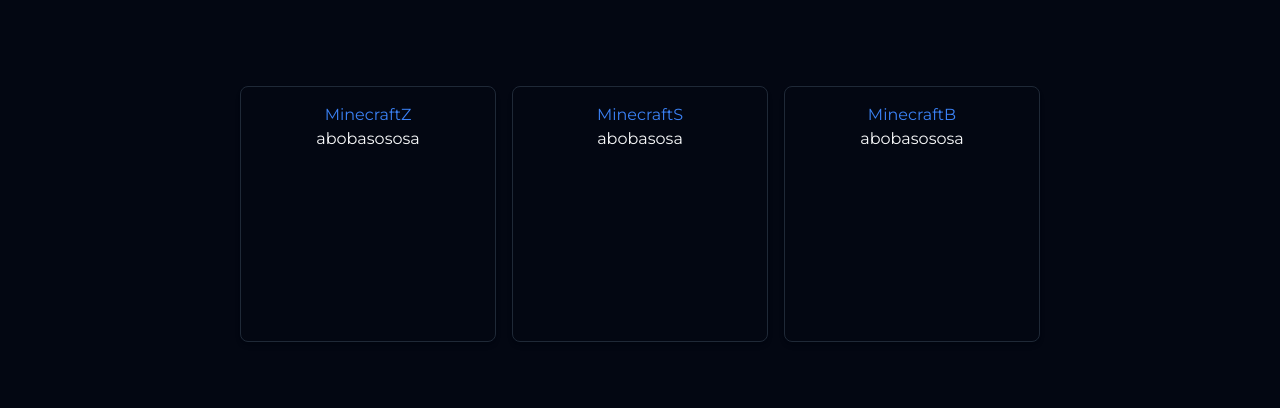
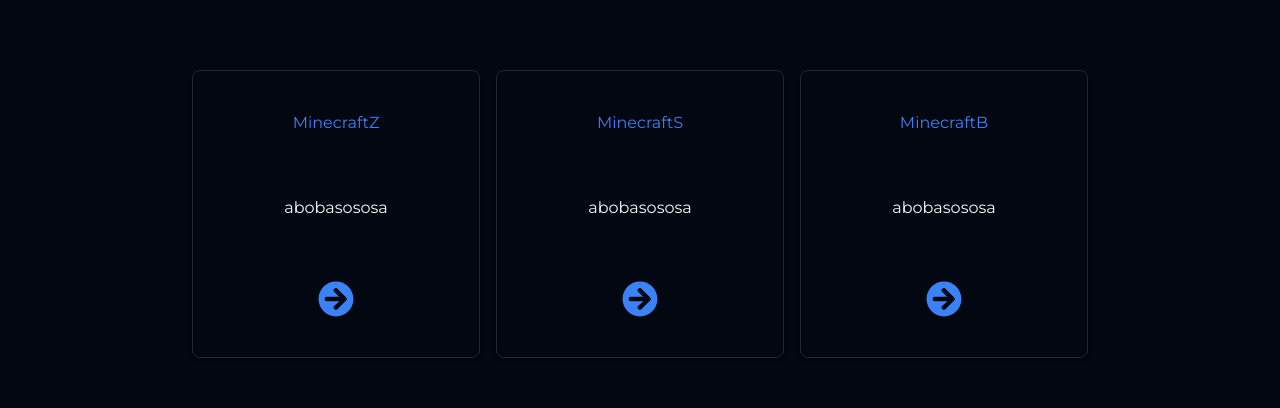
Before and after one commit to Z1ppzy/bigweb, a React (Vite) app: page /voting in a window 1280 px wide. Shown: the part 264-672 px from the top of the page. Built offline with nearby package versions, Linux system fonts and the light colour scheme.

Commit message:
rename DropDownMenu update SheetNavigation fix VotingList

```diff
--- a/src/Pages/VotingList.tsx
+++ b/src/Pages/VotingList.tsx
@@ -1,39 +1,42 @@
+import { FaArrowCircleRight } from "react-icons/fa";
+
 export default function VotingList() {
   const votingSites = [
     {
       name: 'MinecraftZ',
       url: 'https://minecraftrating.ru/server/heavenlyweiner/',
-      desctription: 'abobasososa',
+      description: 'abobasososa',
     },
     {
       name: 'MinecraftS',
       url: 'https://minecraftrating.ru/server/heavenlyweiner/',
-      desctription: 'abobasosa',
+      description: 'abobasososa',
     },
     {
       name: 'MinecraftB',
       url: 'https://minecraftrating.ru/server/heavenlyweiner/',
-      desctription: 'abobasososa',
+      description: 'abobasososa',
     },
   ];
   return (
     <>
-      <div className='min-h-screen flex flex-col items-center justify-center'>
+      <div className='min-h-screen flex flex-col items-center justify-center py-10'>
         <div className='grid grid-cols-1 md:grid-cols-2 lg:grid-cols-3 gap-4 '>
           {votingSites.map((site, index) => (
             <div
               key={index}
-              className='p-4  text-center border rounded-lg shadow-md w-64 h-64'
+              className='p-4 items-center flex flex-col justify-between text-center border rounded-lg shadow-md w-72 h-72 py-10'
             >
-              <a
-                href={site.url}
-                target='_blank'
+              <p
                 rel='noopener noreferrer'
-                className='text-blue-500 hover:underline'
+                className='text-blue-500'
               >
                 {site.name}
+              </p>
+              <p>{site.description}</p>
+              <a href={site.url} target='_blank'>
+                <FaArrowCircleRight className='text-4xl text-blue-500 hover:scale-110 duration-500'/>
               </a>
-              <p>{site.desctription}</p>
             </div>
           ))}
         </div>
--- a/src/components/Global/Header.tsx
+++ b/src/components/Global/Header.tsx
@@ -1,5 +1,5 @@
 import { Link } from 'react-router-dom';
-import DropDownMenu from './DropDownMenu';
+import SheetNavigation from './SheetNavigation';
 import TypeIt from "typeit-react";
 
 export default function Header() {
@@ -11,7 +11,7 @@
           <TypeIt>HeavenlyWeiner</TypeIt>
         </Link>
       </div>
-      <DropDownMenu />
+      <SheetNavigation />
     </div>
   );
 }
--- a/src/components/Global/DropDownMenu.tsx
+++ b/src/components/Global/SheetNavigation.tsx
@@ -17,7 +17,7 @@
   label: string;
 }
 
-export default function DropDownMenu() {
+export default function SheetNavigation() {
   const location = useLocation();
   const isActiveLink = (path: string) => location.pathname === path;
 
@@ -31,6 +31,7 @@
     { path: '/shop', label: 'Магазин' },
     { path: '/rewards', label: 'Награды' },
     { path: '/contactus', label: 'Связь с нами' },
+    { path: '/voting', label: 'Голосуйте за нас' },
   ];
 
   return (
```
